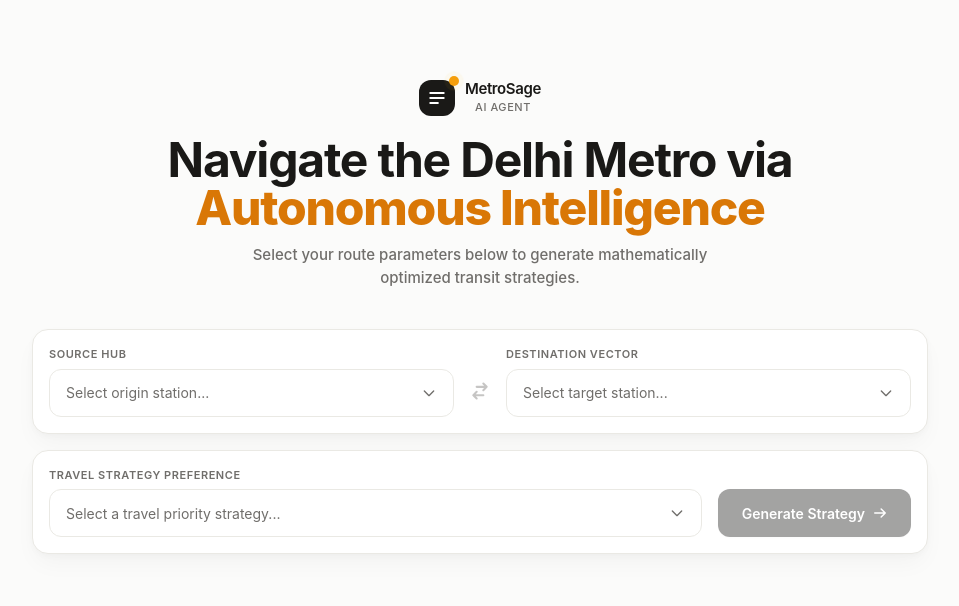
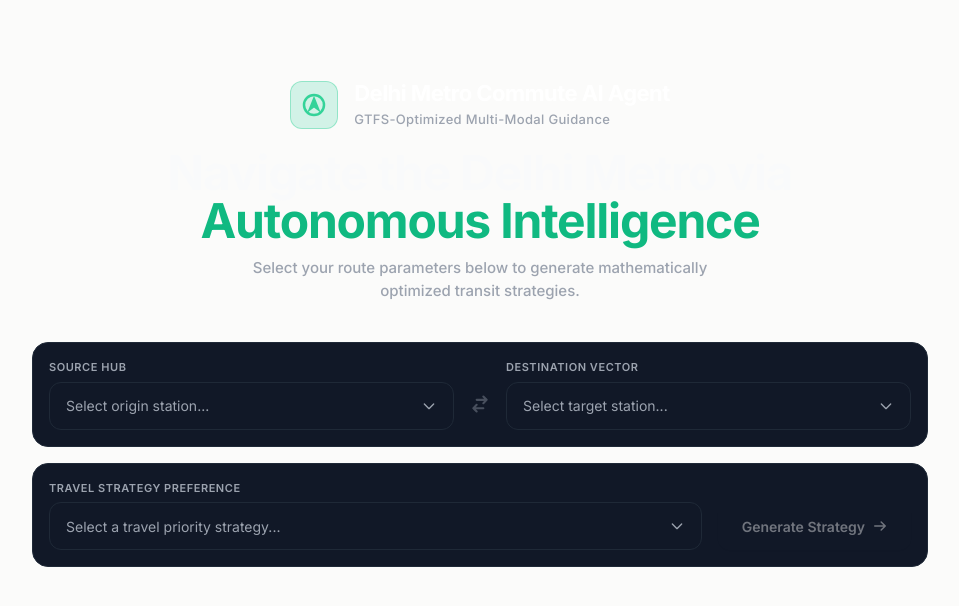
Before and after one commit to Prakhar00001/delhi-metro-agent, a Next.js app: page / in a window 1280 px wide. Shown: the top 606 px of the page, without its empty margins (160-1119 px from the left). Built offline with nearby package versions, Linux system fonts and the light colour scheme.

Commit message:
design(core): transition system foundation styles to cyber dark theme configuration layouts

```diff
--- a/src/app/layout.tsx
+++ b/src/app/layout.tsx
@@ -1,10 +1,20 @@
-// @ts-expect-error - Bypassing Next.js static asset compiler check for immediate production run
-import './globals.css';
+import type { Metadata } from "next";
+import "./globals.css";
+
+export const metadata: Metadata = {
+  title: "Delhi Metro Commute AI Agent",
+  description: "GTFS-Optimized Multi-Modal Guidance System",
+};
 
 export default function RootLayout({ children }: { children: React.ReactNode }) {
   return (
-    <html lang="en">
-      <body>{children}</body>
+    <html lang="en" className="dark">
+      <head>
+        <link rel="preconnect" href="https://fonts.googleapis.com" />
+        <link rel="preconnect" href="https://fonts.gstatic.com" crossOrigin="anonymous" />
+        <link href="https://fonts.googleapis.com/css2?family=Inter:wght@400;500;600;700&display=swap" rel="stylesheet" />
+      </head>
+      <body className="antialiased bg-[#070A13] text-[#F9FAFB]">{children}</body>
     </html>
   );
 }
--- a/src/components/MetroLogo.tsx
+++ b/src/components/MetroLogo.tsx
@@ -2,29 +2,17 @@ import React from "react";
 
 export default function MetroLogo() {
   return (
-    <div className="flex items-center gap-2.5 group cursor-pointer select-none">
-      <div className="relative w-9 h-9 flex items-center justify-center bg-metro-dark rounded-xl transition-all duration-300 group-hover:scale-[1.03] group-hover:shadow-md">
-        {/* Minimalist Graphic Element: Transit Line Vector intersecting a digital spark */}
-
-<svg
-  width="20"
-  height="20"
-  className="w-5 h-5 text-white"
-  fill="none"
-  viewBox="0 0 24 24"
-  stroke="currentColor"
-  strokeWidth={2.5}
->
-  <path strokeLinecap="round" strokeLinejoin="round" d="M4 6h16M4 12h16M4 18h9" />
-</svg>
-        <span className="absolute -top-1 -right-1 flex h-2.5 w-2.5">
-          <span className="animate-ping absolute inline-flex h-full w-full rounded-full bg-amber-400 opacity-75"></span>
-          <span className="relative inline-flex rounded-full h-2.5 w-2.5 bg-amber-500"></span>
-        </span>
+    <div className="flex items-center gap-4 text-left select-none">
+      <div className="w-12 h-12 flex items-center justify-center bg-[#34D399]/20 border border-[#34D399]/40 rounded-xl text-[#34D399]">
+        {/* Abstract structural compass glyph matches the reference design asset */}
+        <svg width="24" height="24" viewBox="0 0 24 24" fill="none" stroke="currentColor" strokeWidth="2.5">
+          <circle cx="12" cy="12" r="10" />
+          <polygon points="12,6 16,16 12,13 8,16" fill="currentColor" />
+        </svg>
       </div>
       <div className="flex flex-col">
-        <span className="font-semibold text-metro-dark text-[15px] tracking-tight leading-tight">MetroSage</span>
-        <span className="text-[11px] text-metro-muted tracking-wider uppercase font-medium">AI Agent</span>
+        <h2 className="text-[22px] font-bold text-white tracking-tight leading-tight">Delhi Metro Commute AI Agent</h2>
+        <span className="text-[13px] text-gray-400 font-medium tracking-wide mt-0.5">GTFS-Optimized Multi-Modal Guidance</span>
       </div>
     </div>
   );
--- a/tailwind.config.ts
+++ b/tailwind.config.ts
@@ -9,21 +9,17 @@ const config: Config = {
   theme: {
     extend: {
       fontFamily: {
-        sans: ["Inter", "-apple-system", "BlinkMacSystemFont", "Segoe UI", "Roboto", "sans-serif"],
+        sans: ["Inter", "-apple-system", "BlinkMacSystemFont", "sans-serif"],
       },
       colors: {
         metro: {
-          canvas: "#FBFBFA",       // Soft, warm Apple/Claude-style off-white canvas
-          card: "#FFFFFF",         // Crisp white panel background layer
-          border: "#EAE9E4",       // Extremely soft warm gray border rule
-          muted: "#706E6B",        // Accessible descriptive text shade
-          dark: "#1A1917",         // True deep gray for optimal crisp text reading
-          accent: "#D97706",       // Premium amber accent light marker
+          canvas: "#070A13",       // True deep spatial background
+          card: "#111827",         // Elegant dark card plate
+          border: "#1F2937",       // Clean layout bounding stroke
+          muted: "#9CA3AF",        // Gray text utility asset
+          accent: "#10B981",       // Dynamic emerald action color token
+          textMain: "#F9FAFB",     // Near-white text contrast
         },
-      },
-      boxShadow: {
-        premium: "0 2px 8px -2px rgba(26, 25, 23, 0.04), 0 12px 24px -4px rgba(26, 25, 23, 0.04)",
-        focusRing: "0 0 0 3px rgba(217, 119, 6, 0.15)",
       },
     },
   },
```
